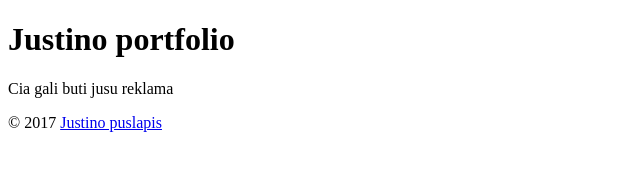
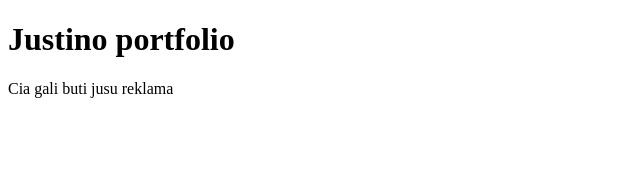
Before and after one commit to JustinasTa/Puslapis, a plain HTML site: page index.html in a window 1280 px wide. Shown: the whole page, without its empty margins (0-640 px from the left). Drawn offline with Linux system fonts and the light colour scheme.

Commit message:
Removed footerTask area

```diff
--- a/index.html
+++ b/index.html
@@ -12,10 +12,5 @@
         <p>Cia gali buti jusu reklama</p>
     </header>
 
-    <!-- Footer -->
-    <foter>
-        <p>&copy; 2017 <a href="#">Justino puslapis</a></p>
-    </foter>
-
 </body>
 </html>
```
